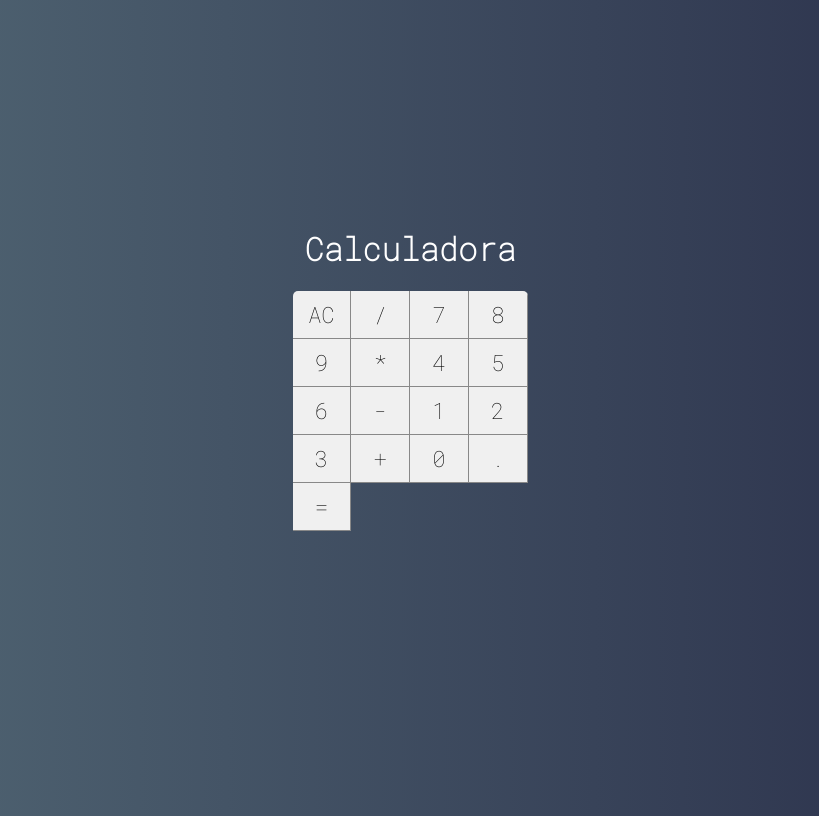
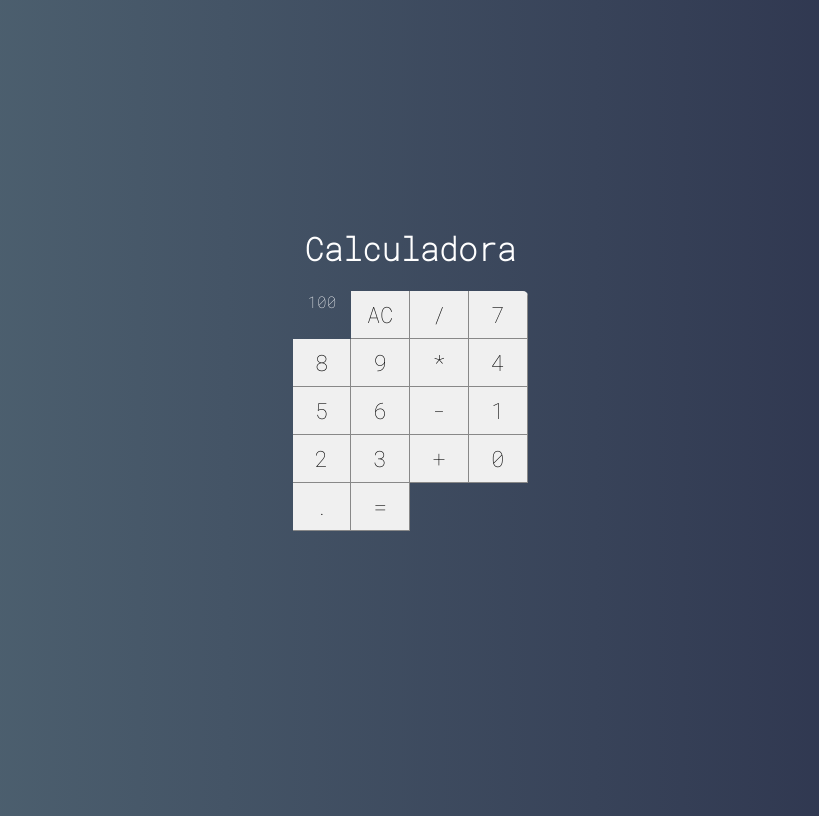
Before and after one commit to luiz-leite-dev/curso-react-redux-udemy, a React (Create React App) app in the folder calculadora/: page / in a window 1280 px wide. Shown: the whole page, without its empty margins (230-1049 px from the left). Built offline with nearby package versions, Linux system fonts and the light colour scheme.

Commit message:
feat(Calculadora): cria componente funcional com arrow function para o display

```diff
--- /dev/null
+++ b/calculadora/src/components/Display.jsx
@@ -0,0 +1,4 @@
+import './Display.css'
+
+export default props =>
+    <div className="display">{props.value}</div>
--- a/calculadora/src/main/Calculator.jsx
+++ b/calculadora/src/main/Calculator.jsx
@@ -2,11 +2,13 @@ import React, { Component } from 'react'
 import './Calculator.css'
 
 import Button from '../components/Button'
+import Display from '../components/Display'
 
 export default class Calculator extends Component {
     render(){
         return (
             <div className="calculator">
+                <Display value={100} />
                 <Button label="AC" />
                 <Button label="/" />
                 <Button label="7" />
```
Also changed, not shown: calculadora/src/components/Display.css (added).
